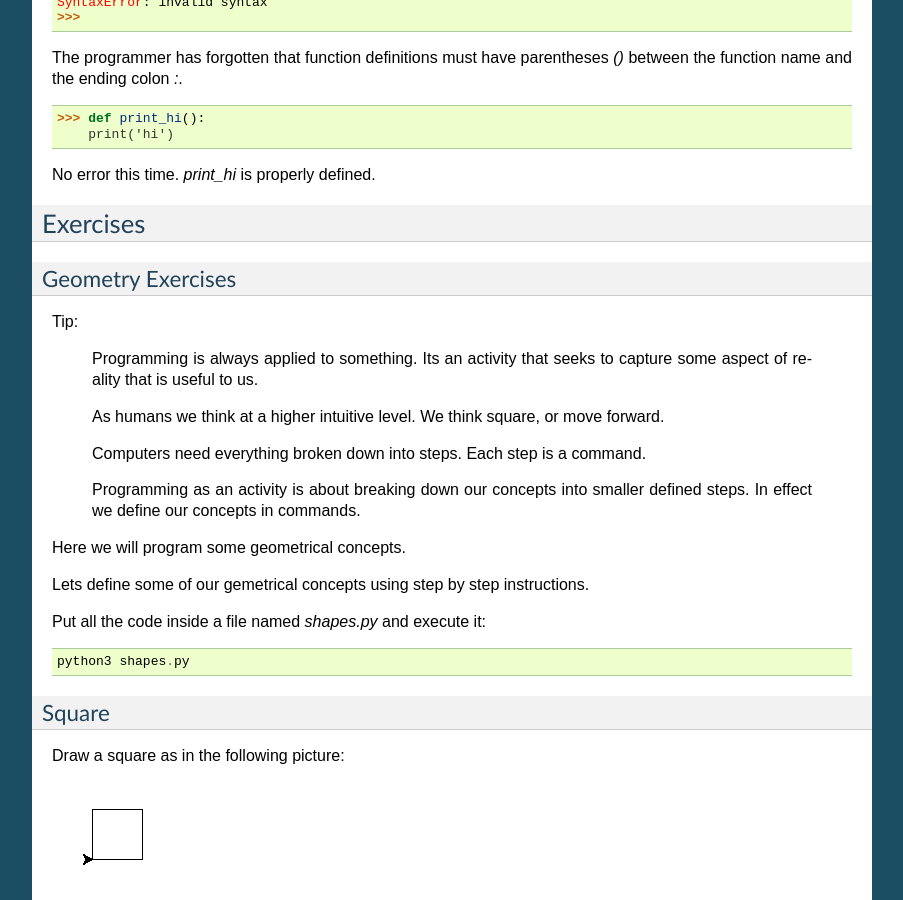
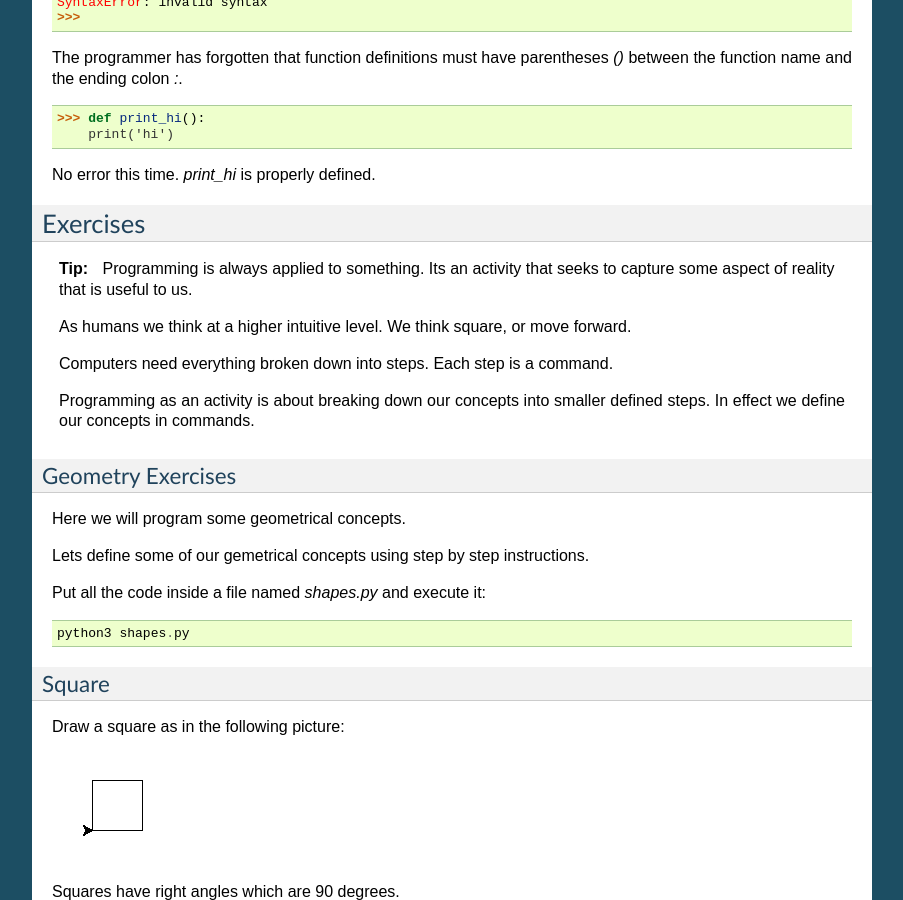
Before and after one commit to gu-lseg/intro-to-programming, a Sphinx documentation site: the page built from source/getting_started.rst, in a window 1280 px wide and 900 px high, scrolled down 2229 px. Shown: the whole window, without its empty margins (198-1101 px from the left). Built offline with Sphinx 7.4.7, drawn with Linux system fonts in a browser that asks for light colours.

Commit message:
using proper tip directive

```diff
--- a/source/flow_control.rst
+++ b/source/flow_control.rst
@@ -46,7 +46,7 @@
     0
     1
 
-Tip:
+.. tip::
 
     looping and iterating means the same.
 
@@ -80,7 +80,7 @@
 The code is much shorter. It communicates better the nature of drawing a square:
 that is the same thing repeated four times. It is more readable.
 
-Tip:
+.. tip::
 
     Rewriting code to equivalent code is called refactoring.
 
--- a/source/getting_started.rst
+++ b/source/getting_started.rst
@@ -128,10 +128,7 @@
 Exercises
 =========
 
-Geometry Exercises
-------------------
-
-Tip:
+.. tip::
 
     Programming is always applied to something. Its an activity that seeks to
     capture some aspect of reality that is useful to us.
@@ -143,6 +140,9 @@
 
     Programming as an activity is about breaking down our concepts into smaller defined steps.
     In effect we define our concepts in commands.
+
+Geometry Exercises
+------------------
 
 Here we will program some geometrical concepts.
 
```
